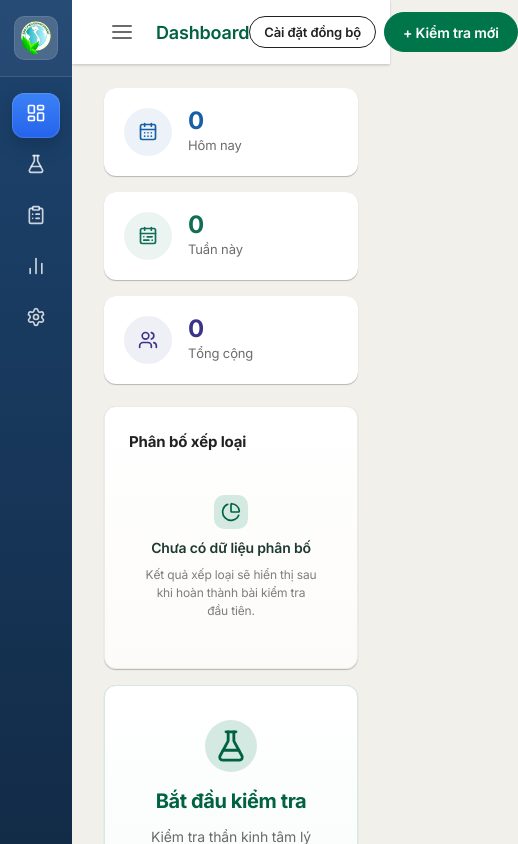
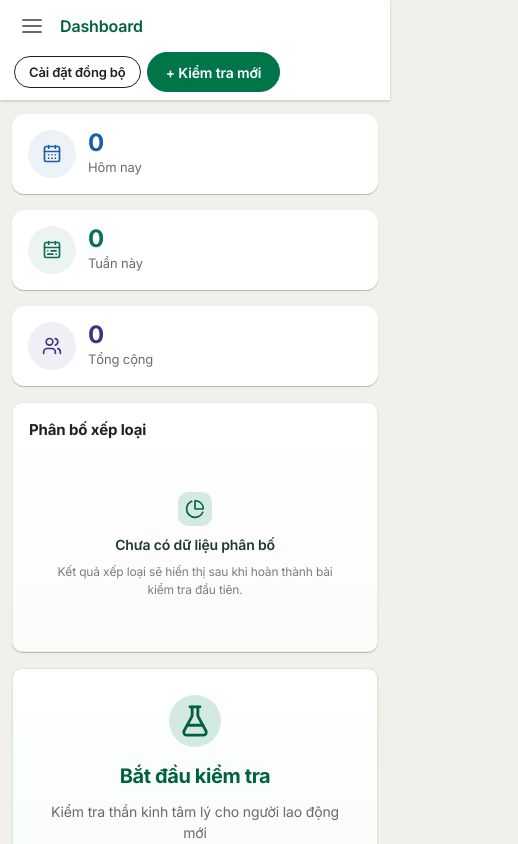
Before and after one commit to it07-00/PLLD, a React (Vite) app: page / in a window 390 px wide. Shown: the top 844 px of the page, 518 px wide, since content can reach past the window. Built offline with nearby package versions, Linux system fonts and the light colour scheme.

Commit message:
style: optimize responsive layout across desktop, tablet, and mobile screens

```diff
--- a/src/App.jsx
+++ b/src/App.jsx
@@ -31,7 +31,7 @@ export default function App() {
   const [actionError, setActionError] = useState('')
   const [summaryRecord, setSummaryRecord] = useState(null)
   const [selectedRecordId, setSelectedRecordId] = useState(null)
-  const [isSidebarOpen, setIsSidebarOpen] = useState(true)
+  const [isSidebarOpen, setIsSidebarOpen] = useState(() => (typeof window !== 'undefined' ? window.innerWidth > 768 : true))
   const { records, error, syncState, refresh, refreshSyncBadge, triggerSync, scheduleAutoSync, saveRecord, deleteRecord, deleteCompany, exportData, importData, clearAll } = useRecords()
   const isImmersiveMode = page === 'new-test' && session && !session.record
 
@@ -67,6 +67,7 @@ export default function App() {
     setPage(nextPage)
     setSelectedRecordId(nextPage === 'history' ? id || null : null)
     if (nextPage === 'new-test') setSummaryRecord(null)
+    if (typeof window !== 'undefined' && window.innerWidth <= 640) setIsSidebarOpen(false)
   }
 
   const safe = action => {
@@ -177,7 +178,7 @@ export default function App() {
   )
 
   return <>
-    {!isImmersiveMode && <Sidebar currentPage={page} onNavigate={navigate} isOpen={isSidebarOpen} />}
+    {!isImmersiveMode && <Sidebar currentPage={page} onNavigate={navigate} isOpen={isSidebarOpen} onClose={() => setIsSidebarOpen(false)} />}
     <div className={`${layoutStyles.mainArea} ${!isSidebarOpen ? layoutStyles.mainExpanded : ''} ${isImmersiveMode ? layoutStyles.mainImmersive : ''}`}>
       {!isImmersiveMode && <Topbar currentPage={page} onToggleSidebar={() => setIsSidebarOpen(value => !value)} actions={<>{syncButton}{page === 'dashboard' ? <Button onClick={() => navigate('new-test')}>+ Kiểm tra mới</Button> : page === 'history' ? <Button onClick={() => safe(exportData)}>Xuất JSON</Button> : null}</>} />}
       <div className={isImmersiveMode ? layoutStyles.contentImmersive : layoutStyles.content}>
--- a/src/components/Dashboard/Dashboard.module.css
+++ b/src/components/Dashboard/Dashboard.module.css
@@ -172,7 +172,16 @@
 }
 .linkBtn:hover { text-decoration: underline; }
 
+@media (max-width: 960px) {
+  .row { grid-template-columns: 1fr; }
+}
+
 @media (max-width: 768px) {
   .metrics { grid-template-columns: 1fr; }
-  .row { grid-template-columns: 1fr; }
 }
+
+@media (max-width: 640px) {
+  .dashboard { gap: 16px; }
+  .table th, .table td { padding: 8px 10px; white-space: nowrap; }
+  .startBtn { width: 100%; justify-content: center; }
+}
--- a/src/components/History/History.module.css
+++ b/src/components/History/History.module.css
@@ -173,6 +173,12 @@
 }
 
 @media (max-width: 768px) {
+  .filterCard { margin-bottom: 14px; }
+  .filterGrid { gap: 10px; margin-bottom: 14px; }
   .filterGrid > * { flex: 1 1 100%; }
+  .filterInfo { flex-wrap: wrap; gap: 10px; padding-top: 12px; }
+  .table th, .table td { padding: 10px; white-space: nowrap; }
   .detailGrid2 { grid-template-columns: 1fr; }
+  .detailOverallInner { flex-direction: column; align-items: flex-start; gap: 8px; }
+  .detailActions { flex-wrap: wrap; }
 }
--- a/src/components/Layout/Layout.module.css
+++ b/src/components/Layout/Layout.module.css
@@ -218,14 +218,60 @@
   .content { max-width: 100%; padding: 0; }
 }
 
-/* ── Responsive 1024px ── */
+.sidebarBackdrop {
+  display: none;
+}
+
+/* ── Responsive 1024px (Tablet) ── */
 @media (max-width: 1024px) {
-  .sidebar { width: 72px; }
-  .sidebarHeader { padding: 16px 8px; justify-content: center; }
-  .logoText { display: none; }
-  .navLabel { display: none; }
-  .navItem { justify-content: center; padding: 10px 8px; }
-  .navIcon { width: auto; font-size: 20px; }
-  .sidebarFooter { display: none; }
-  .mainArea { margin-left: 72px; }
+  .topbar { padding: 0 20px; }
+  .content { padding: 20px 20px 32px; }
+  .sidebar { width: 240px; }
+  .sidebarCollapsed { width: 68px; }
+  .mainArea { margin-left: 240px; }
+  .mainExpanded { margin-left: 68px; }
 }
+
+/* ── Responsive 640px (Mobile) ── */
+@media (max-width: 640px) {
+  .sidebarBackdrop {
+    display: block;
+    position: fixed;
+    inset: 0;
+    background: rgba(15, 23, 42, 0.45);
+    z-index: 190;
+  }
+  .sidebar {
+    width: 260px;
+    z-index: 200;
+    transition: transform 0.25s cubic-bezier(0.4, 0, 0.2, 1);
+  }
+  .sidebarCollapsed {
+    width: 260px;
+    transform: translateX(-100%);
+  }
+  .mainArea,
+  .mainExpanded {
+    margin-left: 0 !important;
+  }
+  .topbar {
+    height: auto;
+    min-height: 56px;
+    padding: 8px 14px;
+    flex-wrap: wrap;
+    gap: 8px;
+  }
+  .topbarLeft {
+    gap: 10px;
+  }
+  .pageTitle {
+    font-size: 16px;
+  }
+  .topbarActions {
+    flex-wrap: wrap;
+    gap: 6px;
+  }
+  .content {
+    padding: 14px 12px 28px;
+  }
+}
--- a/src/components/Settings/Settings.module.css
+++ b/src/components/Settings/Settings.module.css
@@ -242,3 +242,9 @@
     flex-direction: column;
   }
 }
+
+@media (max-width: 640px) {
+  .backupItem { flex-wrap: wrap; gap: 10px; }
+  .backupItem > button, .backupItem > label { margin-left: 0; }
+  .syncActions > button { flex: 1 1 auto; }
+}
--- a/src/components/UI/UI.module.css
+++ b/src/components/UI/UI.module.css
@@ -146,3 +146,8 @@
   height: 100%;
   border-radius: 3px;
 }
+
+@media (max-width: 640px) {
+  .card { padding: 1rem; border-radius: 10px; }
+  .metricCard { padding: 1rem; gap: 12px; }
+}
```
Also changed, not shown: src/components/Layout/Sidebar.jsx (+4 -1 lines), 1 other file (tests, documents, lock files or other folders).
